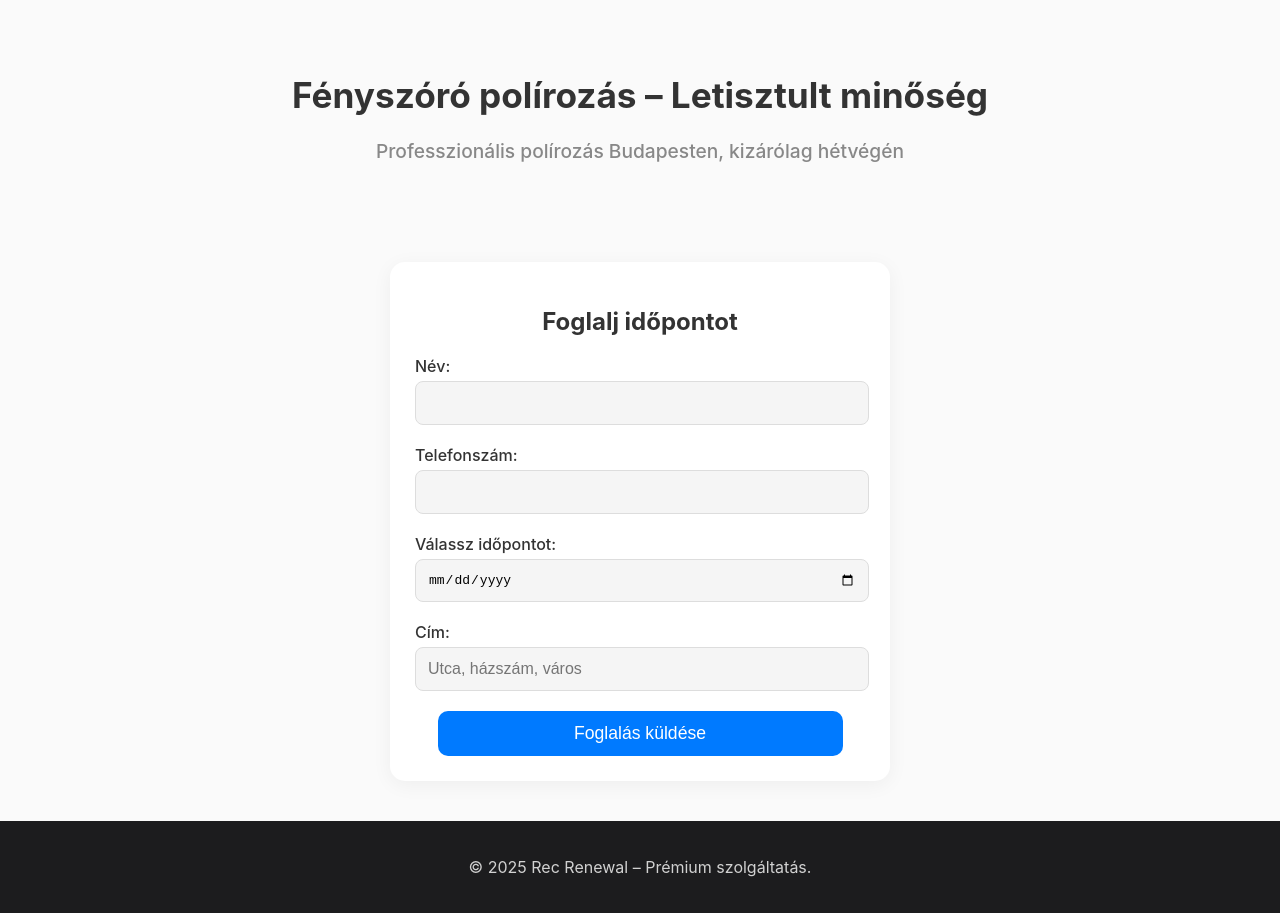
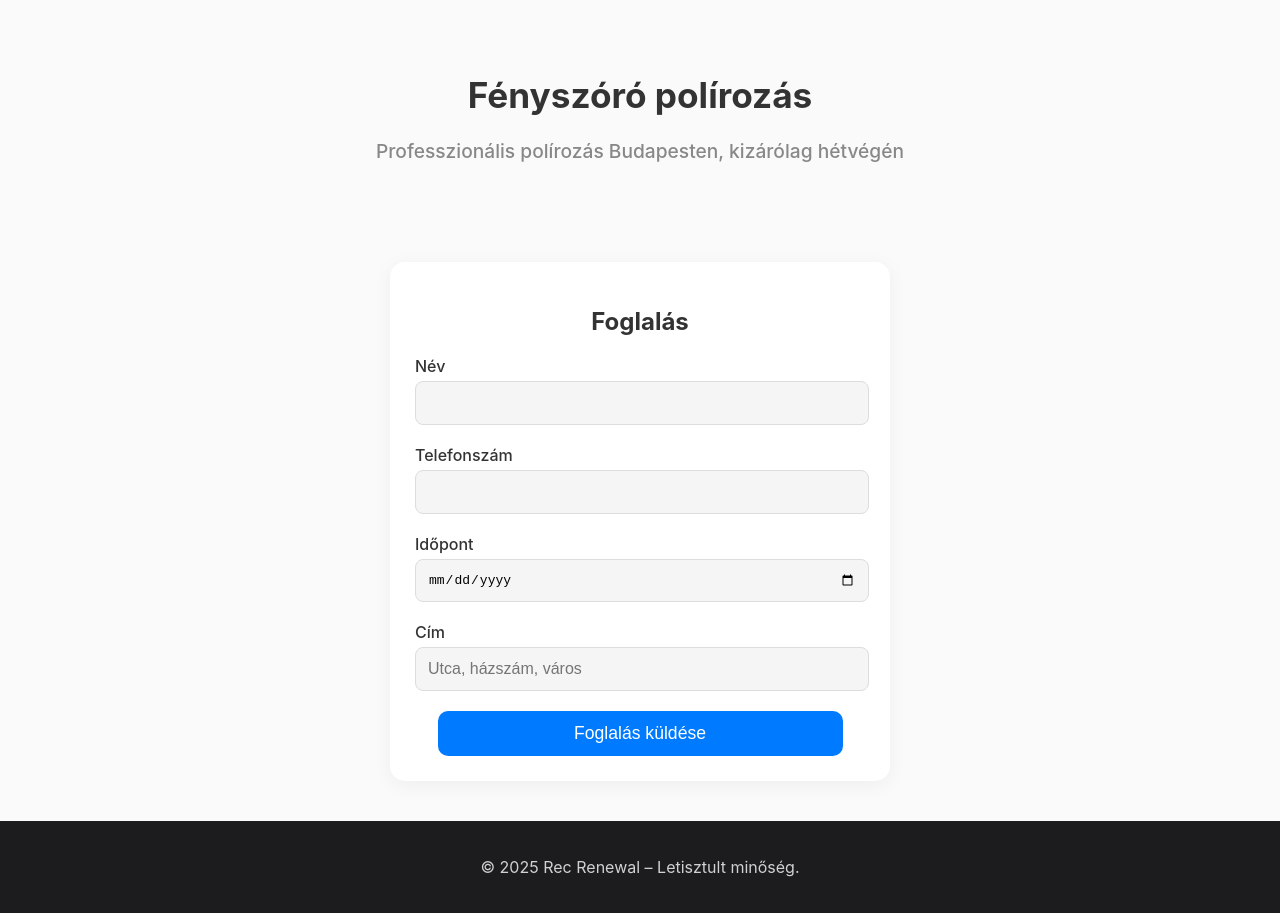
Before and after one commit to recn1/lampa, a plain HTML site: page index.html in a window 1280 px wide. Drawn offline with Linux system fonts and the light colour scheme.

Commit message:
index.html

```diff
--- a/index.html
+++ b/index.html
@@ -8,30 +8,30 @@
 </head>
 <body>
     <header>
-        <h1 class="title">Fényszóró polírozás – Letisztult minőség</h1>
+        <h1 class="title">Fényszóró polírozás</h1>
         <p class="subtitle">Professzionális polírozás Budapesten, kizárólag hétvégén</p>
     </header>
 
     <section class="booking">
-        <h2>Foglalj időpontot</h2>
+        <h2>Foglalás</h2>
         <form id="booking-form">
             <div class="input-group">
-                <label for="name">Név:</label>
+                <label for="name">Név</label>
                 <input type="text" id="name" required>
             </div>
 
             <div class="input-group">
-                <label for="phone">Telefonszám:</label>
+                <label for="phone">Telefonszám</label>
                 <input type="tel" id="phone" required>
             </div>
 
             <div class="input-group">
-                <label for="date">Válassz időpontot:</label>
+                <label for="date">Időpont</label>
                 <input type="date" id="date" required>
             </div>
 
             <div class="input-group">
-                <label for="address">Cím:</label>
+                <label for="address">Cím</label>
                 <input type="text" id="address" required placeholder="Utca, házszám, város">
             </div>
 
@@ -41,7 +41,7 @@
     </section>
 
     <footer>
-        <p>&copy; 2025 Rec Renewal – Prémium szolgáltatás.</p>
+        <p>&copy; 2025 Rec Renewal – Letisztult minőség.</p>
     </footer>
 
     <script src="script.js"></script>
```
